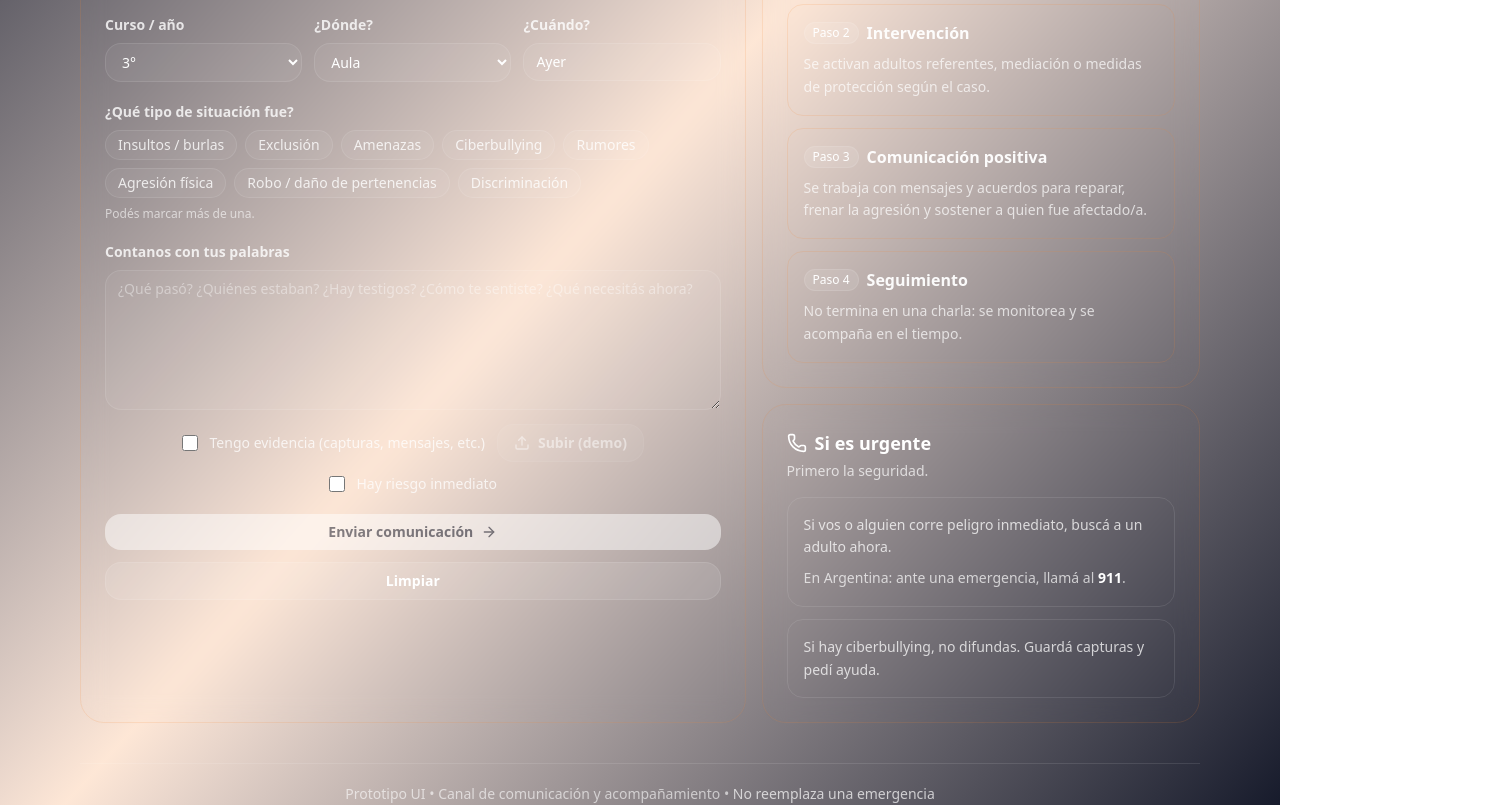
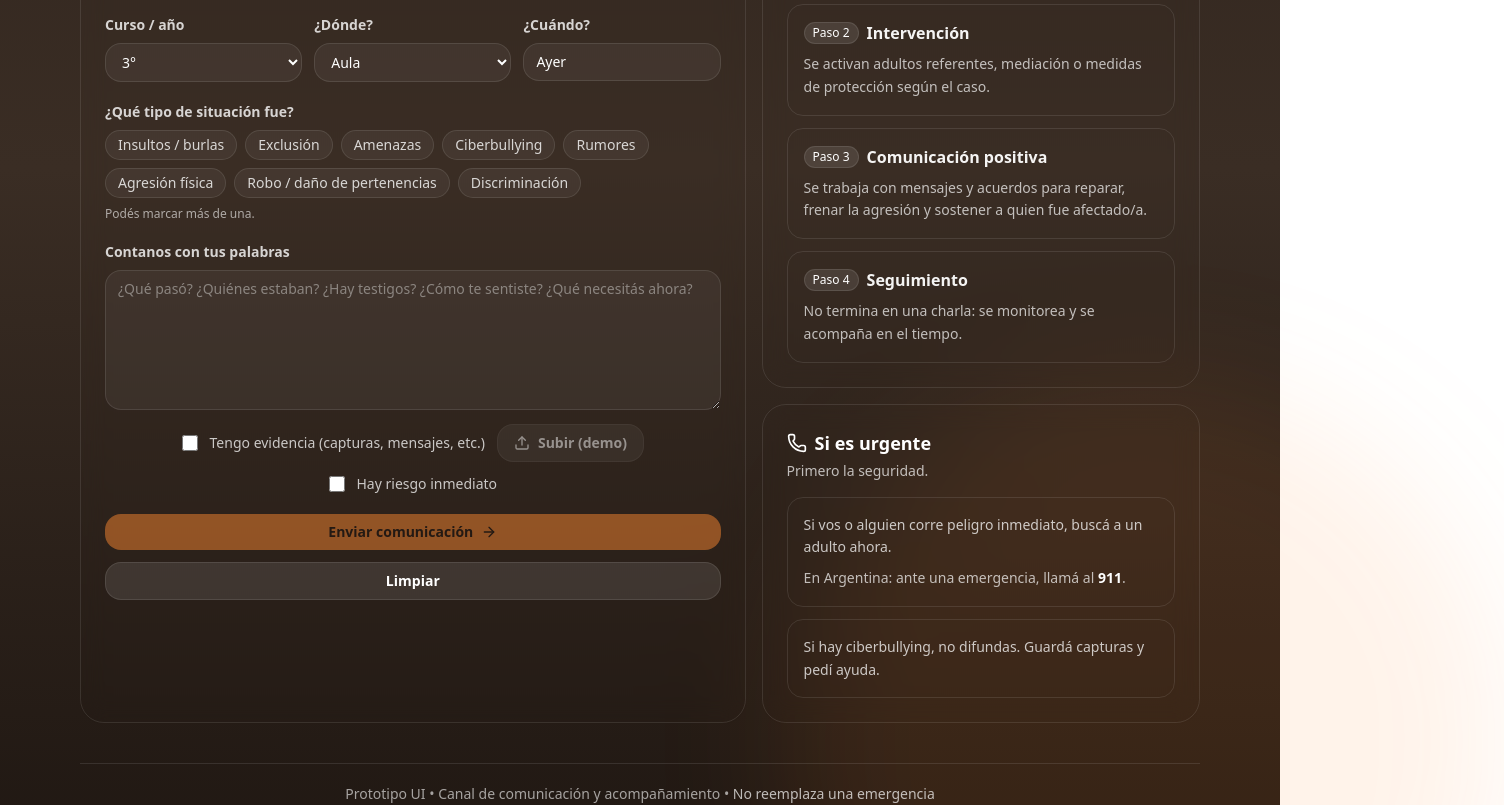
Before and after one commit to AndreaRocca/cerobullying, a React (Vite) app: page / in a window 1280 px wide. Shown: the part 540-1345 px from the top of the page, 1504 px wide, since content can reach past the window. Built offline with nearby package versions, Linux system fonts and the light colour scheme.

Commit message:
Add files via upload
version 15

```diff
--- a/src/App.jsx
+++ b/src/App.jsx
@@ -23,10 +23,10 @@ import {
  * Nota: Esta versión está simplificada (sin shadcn/ui) para que compile fácil en Vite.
  */
 
+const gradient =
+  "bg-gradient-to-b from-[#2b211b] via-[#3a2d24] to-[#1f1712] relative";
+const glass = "bg-white/6 backdrop-blur-md border border-white/10";
 
-
-const gradient = "bg-gradient-to-br from-[#0b1022] via-[#F88631]/20 to-[#0b1022]";
-const glass = "bg-white/6 backdrop-blur-md border border-[#F88631]/15";
 
 const chips = [
   "Insultos / burlas",
@@ -69,9 +69,9 @@ function Button({ className = "", variant = "primary", disabled, onClick, childr
   const base =
     "inline-flex items-center justify-center gap-2 rounded-2xl px-4 py-2 text-sm font-semibold transition focus:outline-none focus:ring-2 focus:ring-white/30";
   const styles =
-    variant === "secondary"
-      ? "bg-white/10 hover:bg-white/15 border border-white/10 text-white"
-      : "bg-white text-slate-900 hover:bg-white/90";
+  variant === "secondary"
+    ? "bg-white/10 hover:bg-white/15 border border-white/10 text-white"
+    : "bg-[#F88631] text-[#1a120d] hover:bg-[#f37b23]";
   const dis = disabled ? "opacity-50 cursor-not-allowed hover:bg-inherit" : "";
   return (
     <button type={type} className={cn(base, styles, dis, className)} disabled={disabled} onClick={onClick}>
@@ -368,8 +368,14 @@ Detalle: ${details.slice(0, 220)}${details.length > 220 ? "…" : ""}`,
   };
 
   return (
-    <div className={cn("min-h-screen text-white", gradient)}>
-      <div className="max-w-6xl mx-auto px-4 py-10">
+  <div className={cn("min-h-screen text-white relative", gradient)}>
+    {/* Halos de color */}
+    <div className="pointer-events-none absolute -top-48 -left-48 h-[560px] w-[560px] rounded-full bg-[#F88631]/18 blur-3xl" />
+    <div className="pointer-events-none absolute -bottom-56 -right-56 h-[720px] w-[720px] rounded-full bg-[#F88631]/10 blur-3xl" />
+
+    {/* Contenido */}
+    <div className="max-w-6xl mx-auto px-4 py-10 relative">
+
         <header className="flex flex-col gap-6">
           <div className="flex items-center justify-between gap-4">
             <div className="flex items-center gap-3">
```
